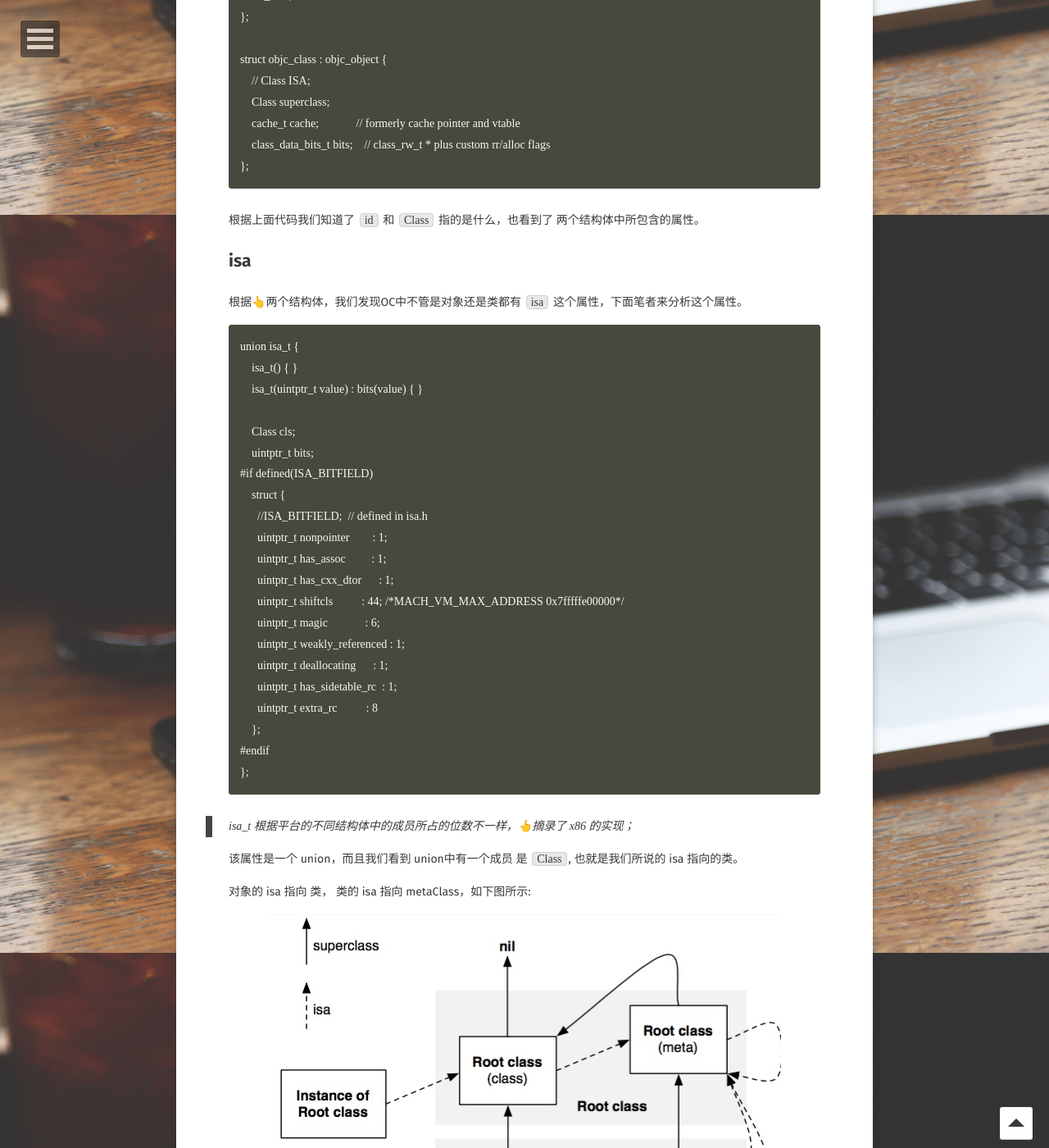
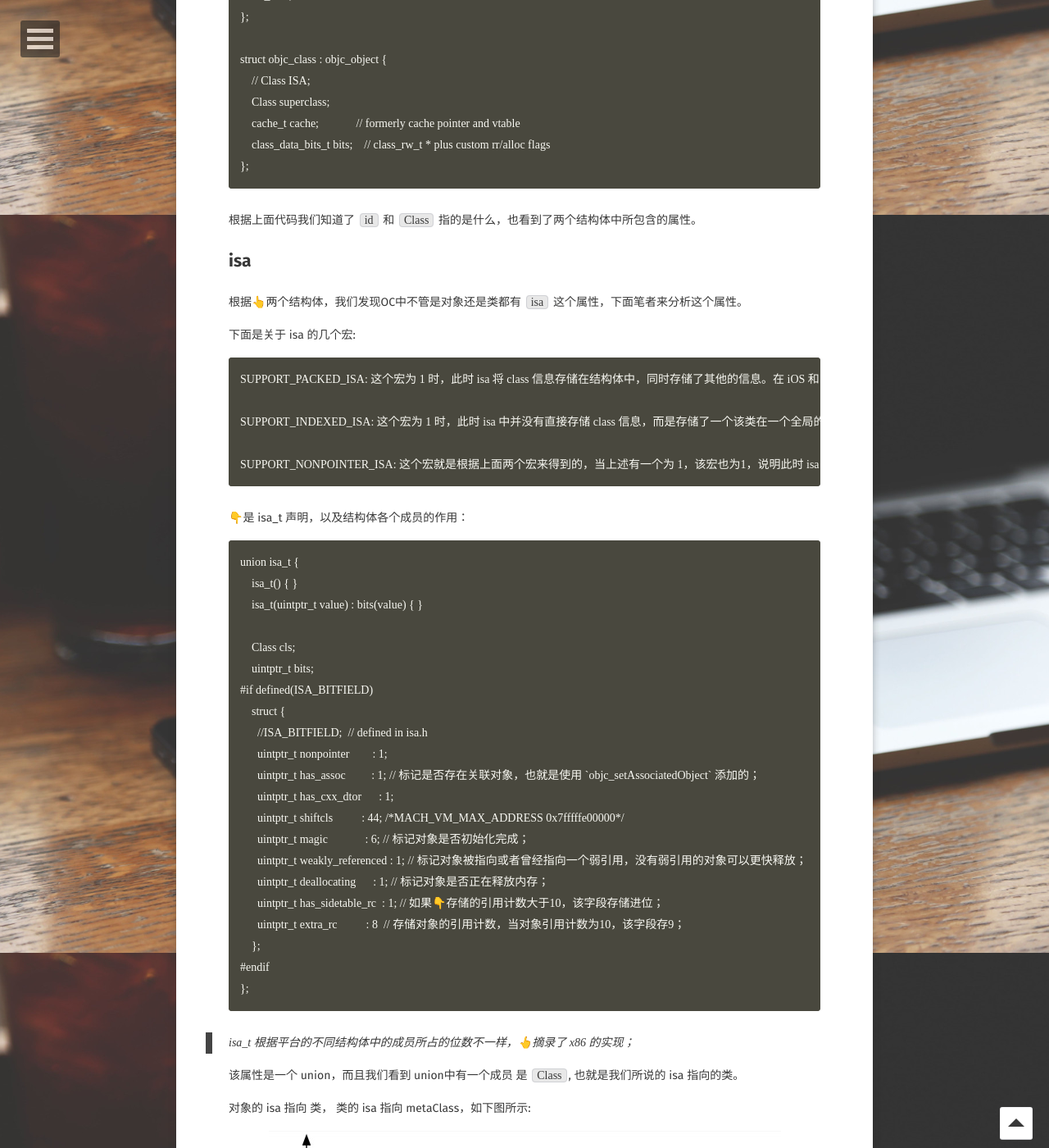
Before and after one commit to longjianjiang/longjianjiang.github.io, a Jekyll site: the page built from _posts/2018-12-21-runtime-source-code-first.md, in a window 1280 px wide and 1400 px high, scrolled down 638 px. Shown: the whole window at 82% size. Built offline with Jekyll 4.4.1, drawn with Linux system fonts in a browser that asks for light colours; some web fonts are replaced; comment, search, counter and statistics services are not loaded; some of the changed text lies outside the part shown.

Commit message:
Update(auto commit)

````diff
--- a/_posts/2018-12-21-runtime-source-code-first.md
+++ b/_posts/2018-12-21-runtime-source-code-first.md
@@ -29,11 +29,23 @@
 };
 ```
 
-根据上面代码我们知道了 `id` 和 `Class` 指的是什么，也看到了 两个结构体中所包含的属性。
+根据上面代码我们知道了 `id` 和 `Class` 指的是什么，也看到了两个结构体中所包含的属性。
 
 ## isa
 
 根据👆两个结构体，我们发现OC中不管是对象还是类都有 `isa` 这个属性，下面笔者来分析这个属性。
+
+下面是关于 isa 的几个宏:
+
+```
+SUPPORT_PACKED_ISA: 这个宏为 1 时，此时 isa 将 class 信息存储在结构体中，同时存储了其他的信息。在 iOS 和 macOS 平台下 这个宏为 1。
+
+SUPPORT_INDEXED_ISA: 这个宏为 1 时，此时 isa 中并没有直接存储 class 信息，而是存储了一个该类在一个全局的类表中的索引，通过这个索引可以取得该类的信息。iOS 和 macOS 平台下这个宏为 0。
+
+SUPPORT_NONPOINTER_ISA: 这个宏就是根据上面两个宏来得到的，当上述有一个为 1，该宏也为1，说明此时 isa 中不再是单纯的指针，还存储了其他的信息。
+```
+
+👇是 isa_t 声明，以及结构体各个成员的作用：
 
 ```
 union isa_t {
@@ -46,14 +58,14 @@
     struct {
       //ISA_BITFIELD;  // defined in isa.h
       uintptr_t nonpointer        : 1;
-      uintptr_t has_assoc         : 1;
+      uintptr_t has_assoc         : 1; // 标记是否存在关联对象，也就是使用 `objc_setAssociatedObject` 添加的；
       uintptr_t has_cxx_dtor      : 1;
       uintptr_t shiftcls          : 44; /*MACH_VM_MAX_ADDRESS 0x7fffffe00000*/
-      uintptr_t magic             : 6;
-      uintptr_t weakly_referenced : 1;
-      uintptr_t deallocating      : 1;
-      uintptr_t has_sidetable_rc  : 1;
-      uintptr_t extra_rc          : 8
+      uintptr_t magic             : 6; // 标记对象是否初始化完成；
+      uintptr_t weakly_referenced : 1; // 标记对象被指向或者曾经指向一个弱引用，没有弱引用的对象可以更快释放；
+      uintptr_t deallocating      : 1; // 标记对象是否正在释放内存；
+      uintptr_t has_sidetable_rc  : 1; // 如果👇存储的引用计数大于10，该字段存储进位；
+      uintptr_t extra_rc          : 8  // 存储对象的引用计数，当对象引用计数为10，该字段存9；
     };
 #endif
 };
@@ -84,7 +96,7 @@
 
 - hasCxxDtor
 
-这个参数用来说明当前对象中有没有析构函数。
+这个参数用来说明当前对象中有没有C++析构函数，为了兼容 .mm，如果是 .mm 需要做一些额外的析构工作。
 
 ```
 define ISA_MAGIC_VALUE 0x001d800000000001ULL
@@ -92,20 +104,26 @@
 inline void
 objc_object::initIsa(Class cls, bool nonpointer, bool hasCxxDtor)
 {
-    isa_t newisa(0);
+    if (!nonpointer) {
+        isa.cls = cls;
+    } else {
+        isa_t newisa(0);
 
-    newisa.bits = ISA_MAGIC_VALUE;
-    // isa.magic is part of ISA_MAGIC_VALUE
-    // isa.nonpointer is part of ISA_MAGIC_VALUE
-    newisa.has_cxx_dtor = hasCxxDtor;
-    newisa.shiftcls = (uintptr_t)cls >> 3;
-    isa = newisa;
+        newisa.bits = ISA_MAGIC_VALUE;
+        // isa.magic is part of ISA_MAGIC_VALUE
+        // isa.nonpointer is part of ISA_MAGIC_VALUE
+        newisa.has_cxx_dtor = hasCxxDtor;
+        newisa.shiftcls = (uintptr_t)cls >> 3;
+        isa = newisa;
+    }
 }
 ```
 
-> 上述代码去除了一些 assert 和注释，同时假定nonpointer 为 true。
+> 上述代码去除了一些 assert 和注释，同时假定nonpointer 为 true，省略了 SUPPORT_INDEXED_ISA 为 1 的情况。
 
-上述代码初始化了 isa 联合中的几个成员。
+上述代码就是内部用来初始化 isa 的方法，我们看到如果 nonpointer 为false，直接赋值 cls 存储类的信息。
+
+当nonpointer 为 true 时，先新建一个 newisa，同时将各位赋值为0，开始初始化 isa 联合中的几个成员。
 
 - bits
 
@@ -117,6 +135,26 @@
 
 - shiftcls
 
-这个成员就是当 nonpointer 为 true 时，结构体中44位用来存储 cls 信息的。
+这个成员就是当 nonpointer 为 true 时，结构体中44位用来存储 cls 信息的。(从命名也可以看出来，shift cls)
 
 > 赋值的时候我们将传递过来的参数 cls 右移了 3位，说明 cls 的低三位默认是0。
+
+因此 此时 nonpointer 为 true，cls 信息存储在了结构体中，所以 `objc_object` 提供了一个获取 cls 信息的函数。
+
+- ISA()
+
+```
+define ISA_MASK        0x00007ffffffffff8ULL
+
+inline Class
+objc_object::ISA()
+{
+    return (Class)(isa.bits & ISA_MASK);
+}
+```
+
+> 上述代码去除了一些 assert 和 注释，同时去除了 SUPPORT_INDEXED_ISA 为 1 的分支。
+
+简单的通过 & 运算取得结构体中44位存储 cls 信息的将其转成 Class 类型返回。
+
+将 newisa 赋值给 isa 成员变量，至次初始化 isa 结束。
````
